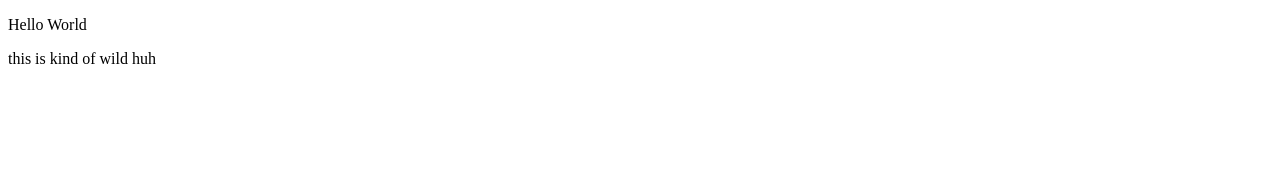
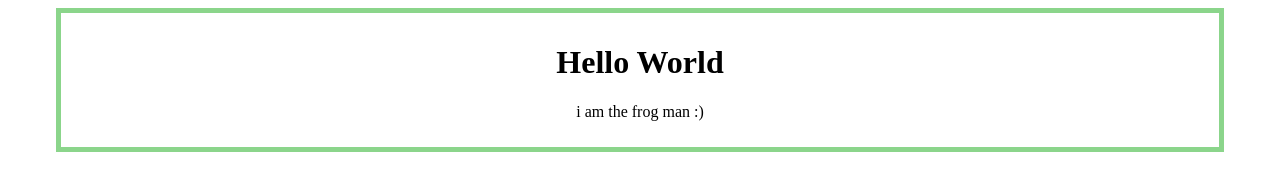
Before and after one commit to thelocalfrogman/Frogs-Learnings, a plain HTML site: page index.html in a window 1280 px wide. Drawn offline with Linux system fonts and the light colour scheme.

Commit message:
is this right?

```diff
--- a/index.html
+++ b/index.html
@@ -2,10 +2,14 @@
 <html>
 <head>
     <title>Document</title>
+    <link rel="stylesheet" type="text/css" href="styles.css"/>
 </head>
 <body>
-    <p>Hello World</p>
 
-    <p>this is kind of wild huh</p>
+    <div class="heading">
+        <h1>Hello World</h1>
+
+        <p>i am the frog man :)</p>
+    </div>
 </body>
 </html>
--- /dev/null
+++ b/styles.css
@@ -0,0 +1,9 @@
+
+
+.heading {
+    width: 90%;
+    border: 5px solid rgb(139, 213, 139);
+    padding: 10px;
+    margin: 0 auto;
+    text-align: center;
+  }
```
